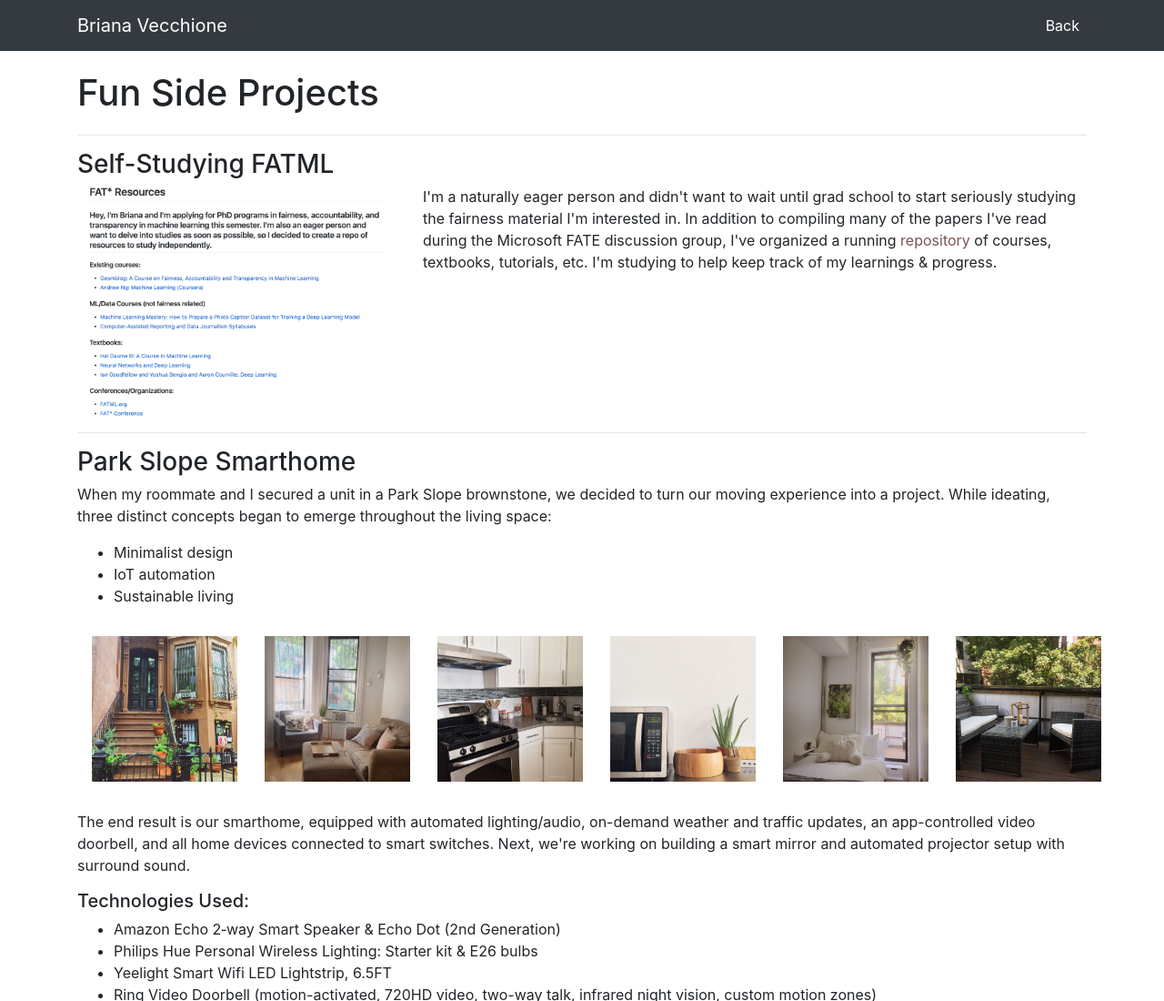
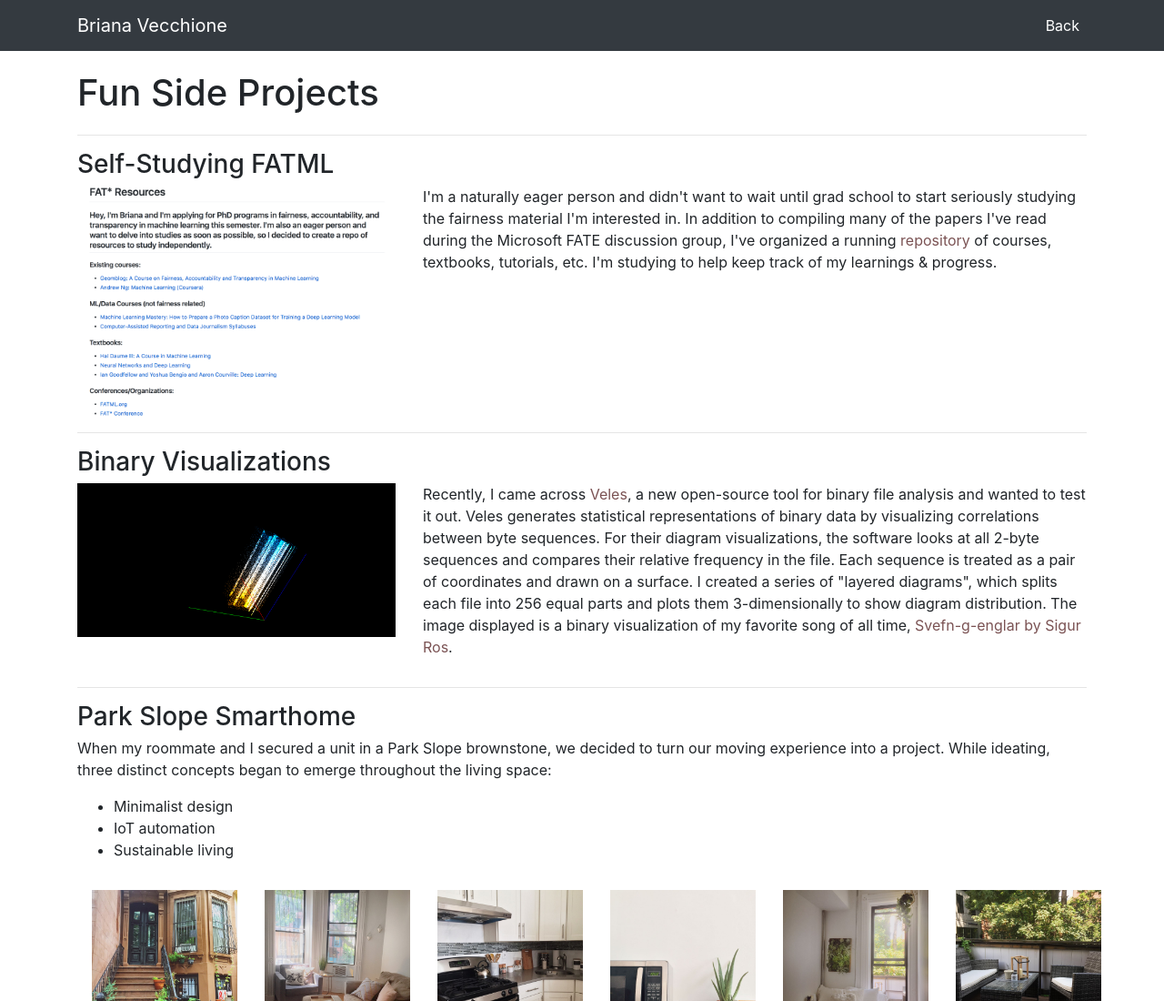
Before and after one commit to brianavecchione/brianavecchione_website, a website: page docs/fun.html in a window 1280 px wide. Shown: the top 1100 px of the page at 91% size. Drawn offline with Linux system fonts and the light colour scheme.

Commit message:
add binary viz

```diff
--- a/docs/fun.html
+++ b/docs/fun.html
@@ -53,6 +53,19 @@
         </div>
         <div class="col-sm-8">
            <p>I'm a naturally eager person and didn't want to wait until grad school to start seriously studying the fairness material I'm interested in. In addition to compiling many of the papers I've read during the Microsoft FATE discussion group, I've organized a running <a href="https://github.com/brianavecchione/fatml_resources">repository</a> of courses, textbooks, tutorials, etc. I'm studying to help keep track of my learnings & progress.<p>
+        </div>
+    </div>
+      <hr>
+
+      <h3>Binary Visualizations</h3>
+
+      <div class="row">
+        <div class="col-sm-4">
+          <a href="https://github.com/brianavecchione/fatml_resources"><img style="width:100%;" src="img/sigurros.png"></a>
+        </div>
+        <div class="col-sm-8">
+           <p>Recently, I came across <a href="https://codisec.com/veles/">Veles</a>, a new open-source tool for binary file analysis and wanted to test it out. Veles generates statistical representations of binary data by visualizing correlations between byte sequences. For their diagram visualizations, the software looks at all 2-byte sequences and compares their relative frequency in the file. Each sequence is treated as a pair of coordinates and drawn on a surface. I created a series of "layered diagrams", which splits each file into 256 equal parts and plots them 3-dimensionally to show diagram distribution. The image displayed is a binary visualization of my favorite song of all time, <a href="https://www.youtube.com/watch?v=rtemrZ7-pj0">Svefn-g-englar by Sigur Ros</a>.
+            <p>
         </div>
     </div>
       <hr>
```
Also changed, not shown: docs/img/sigurros.png (added).
